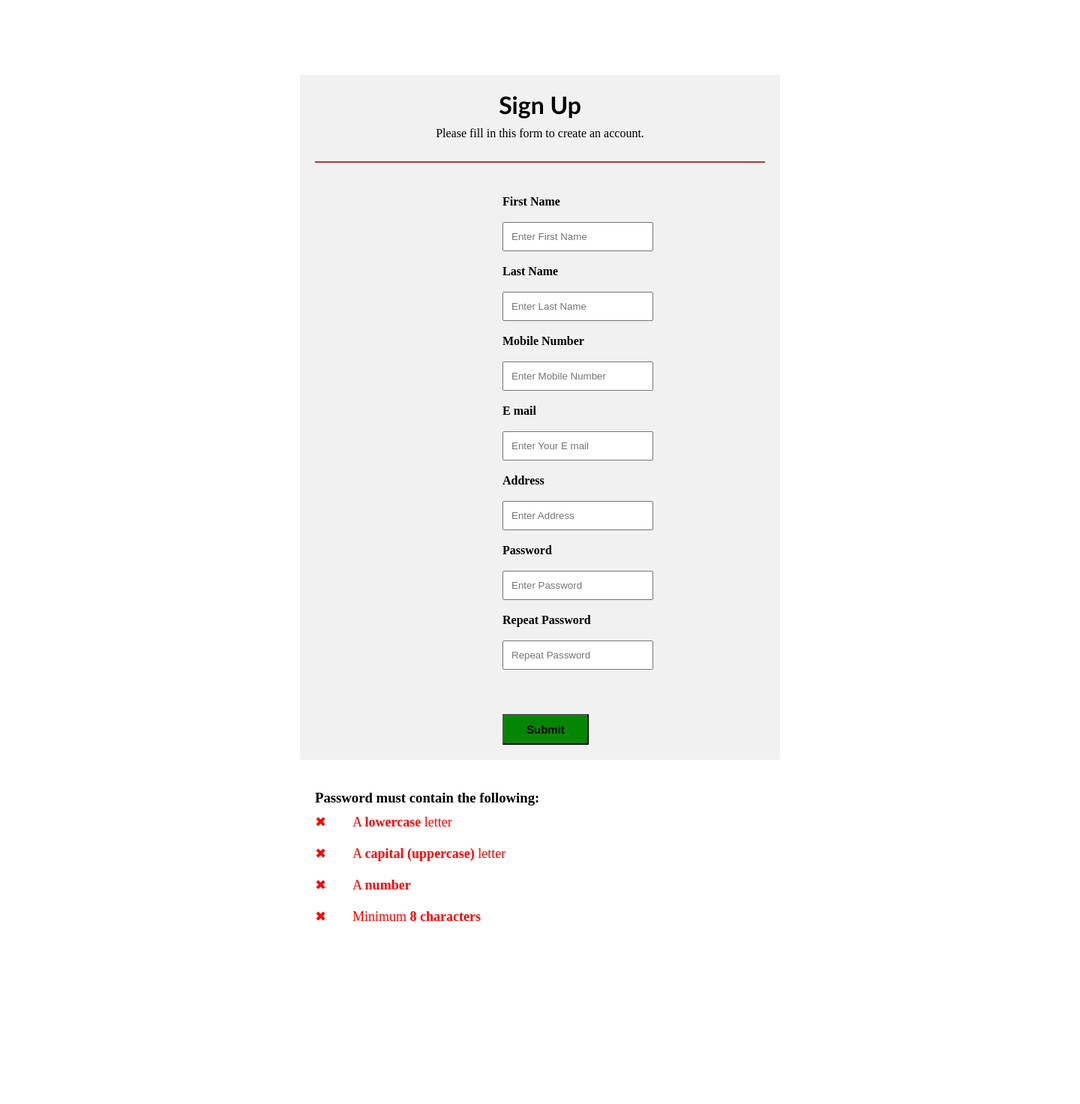
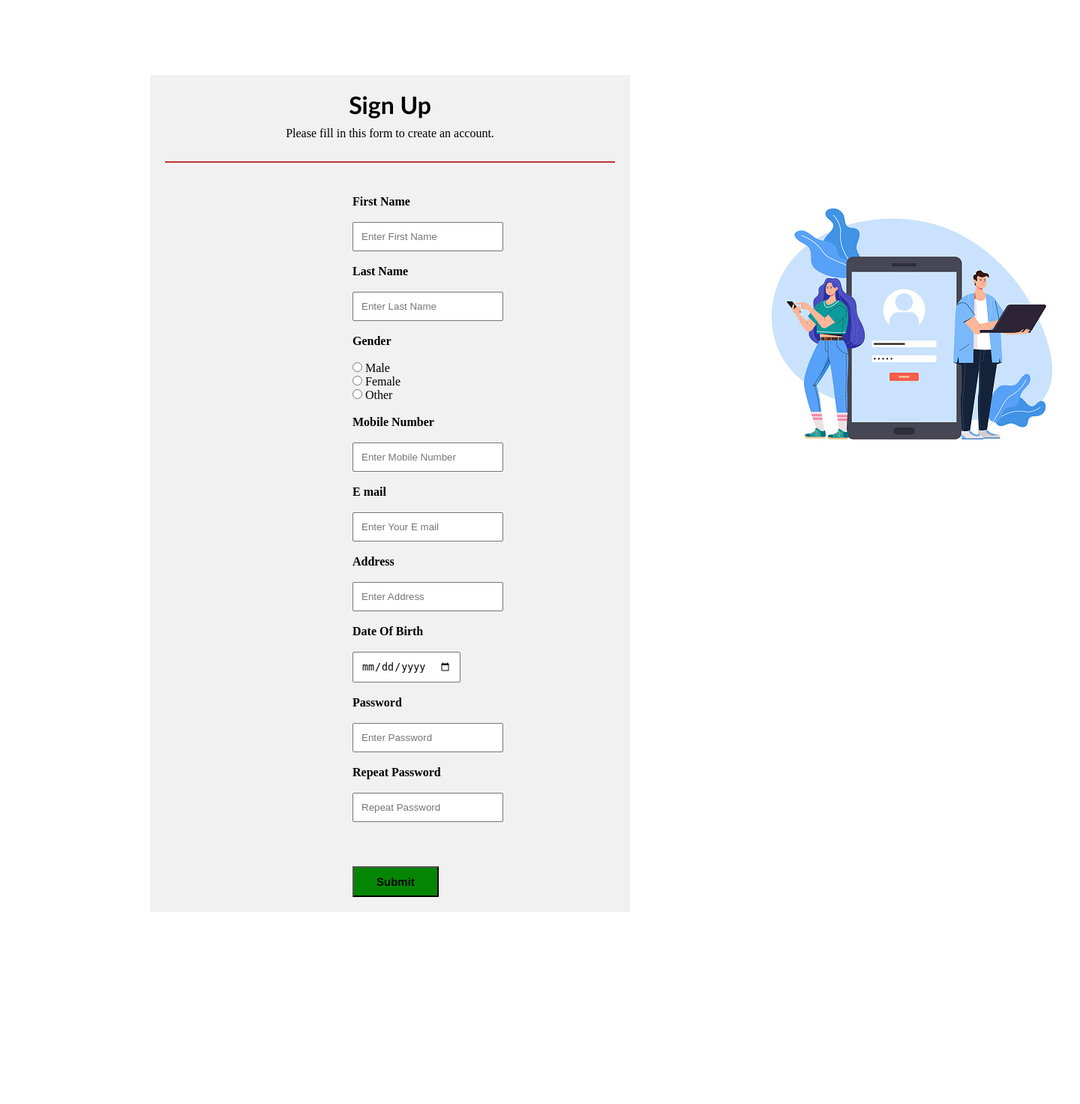
Before and after one commit to IreshEranga/Online-Pharmacy-Portal, a PHP site: page /signUp.html in a window 1440 px wide. Shown: the top 1472 px of the page at 75% size. Before the commit the page ends 1228 px from the top, so only its background shows below. Run offline with PHP 8.4, Linux system fonts and the light colour scheme.

Commit message:
Add sign up to some info
form detail

```diff
--- a/IWT-A2/signUp.html
+++ b/IWT-A2/signUp.html
@@ -21,6 +21,12 @@
                 <label for="lname"><b>Last Name</b></label><br><br>
                 <input type="text" name="lname" placeholder="Enter Last Name" required><br><br>
 
+                <label for="gender"><b>Gender</b></label><br><br>
+                <input type="radio" name="gender" id="" value="Male"> Male <br>
+                <input type="radio" name="gender" id=""> Female <br>
+                <input type="radio" name="gender" id=""> Other
+
+                <br><br>
                 <label for="mnumber"><b>Mobile Number</b></label><br><br>
                 <input type="tel" name="mnumber" placeholder="Enter Mobile Number" pattern="07[1,2,5,6,7,8][0-9]{7}" maxlength="10"  required><br><br>
 
@@ -29,6 +35,9 @@
 
                 <label for="adrs"><b>Address</b></label><br><br>
                 <input type="text" name="adrs" placeholder="Enter Address" required><br><br>
+
+                <label for="dob"><b>Date Of Birth</b></label><br><br>
+                <input type="date"><br><br>
 
                 <label for="psw"><b>Password</b></label><br><br>
                 <input type="password" id="psw" placeholder="Enter Password" name="psw" pattern="(?=.*\d)(?=.*[a-z])(?=.*[A-Z]).{8,}" title="Must contain at least one number and one uppercase and lowercase letter, and at least 8 or more characters" required><br><br>
@@ -42,17 +51,25 @@
             </div>
         </form>
 
+        <div class="login">
+            <img class="log" src="./images/signup.jpg" alt="">
+        </div>
+
         <!--velidation message-->
-        <div id="message">
-            <h3>Password must contain the following:</h3>
+        <div id="message" class="container2">
 
-            <p id="letter" class="invalid">A <b>lowercase</b> letter</p>
+            <div class="container3">
+                <h3>Password must contain the following:</h3>
 
-            <p id="capital" class="invalid">A <b>capital (uppercase)</b> letter</p>
+                <p id="letter" class="invalid">A <b>lowercase</b> letter</p>
 
-            <p id="number" class="invalid">A <b>number</b></p>
+                <p id="capital" class="invalid">A <b>capital (uppercase)</b> letter</p>
 
-            <p id="length" class="invalid">Minimum <b>8 characters</b></p>
+                <p id="number" class="invalid">A <b>number</b></p>
+
+                <p id="length" class="invalid">Minimum <b>8 characters</b></p>
+            </div>
+
 
           </div>
 
--- a/IWT-A2/signup.css
+++ b/IWT-A2/signup.css
@@ -8,8 +8,10 @@
 .container {
     background-color: #f1f1f1;
     padding: 20px;
-    margin: 100px 400px 20px 400px;
+    margin: 100px 600px 20px 200px;
 }
+
+
 
 input[type=text]:focus,
 input[type=password]:focus {
@@ -22,14 +24,17 @@ input[type=password]:focus {
     margin-bottom: 25px;
   }
 
-* The message box is shown when the user clicks on the password field */
+/*The message box is shown when the user clicks on the password field */
 #message {
   display:none;
-  background: #f1f1f1;
   color: #000;
-  position: relative;
   padding: 20px;
-  margin-top: 10px;
+
+}
+
+/*message*/
+.container2{
+  background-color: #000000a9;
 }
 
 #message p {
@@ -38,9 +43,21 @@ input[type=password]:focus {
 }
 #message{
     padding: 20px;
-    margin: 0 400px;
+    margin: -800px 30px 0 1000px ;
 }
 
+.container3{
+  background-color: rgb(255, 255, 255);
+  padding: 10px;
+  opacity: 1;
+}
+
+.login .log{
+  position: relative;
+  bottom: 1000px;
+  left: 1000px;
+  opacity: 1;
+}
 /* Add a green text color and a checkmark when the requirements are right */
 .valid {
     color: green;
@@ -99,4 +116,5 @@ input[type=password]:focus {
 .container .sbtn:hover{
     background-color: black;
     color: white;
+    border-radius: 20px;
 }
--- a/IWT-A2/signup.js
+++ b/IWT-A2/signup.js
@@ -5,6 +5,11 @@ var letter = document.getElementById("letter");
 var capital = document.getElementById("capital");
 var number = document.getElementById("number");
 var length = document.getElementById("length");
+
+/*hide message box when onloading*/
+window.onload = function(){
+  document.getElementById("message").style.display='none';
+};
 
 // When the user clicks on the password field, show the message box
 myInput.onfocus = function() {
```
Also changed, not shown: IWT-A2/images/signup.jpg (added).
